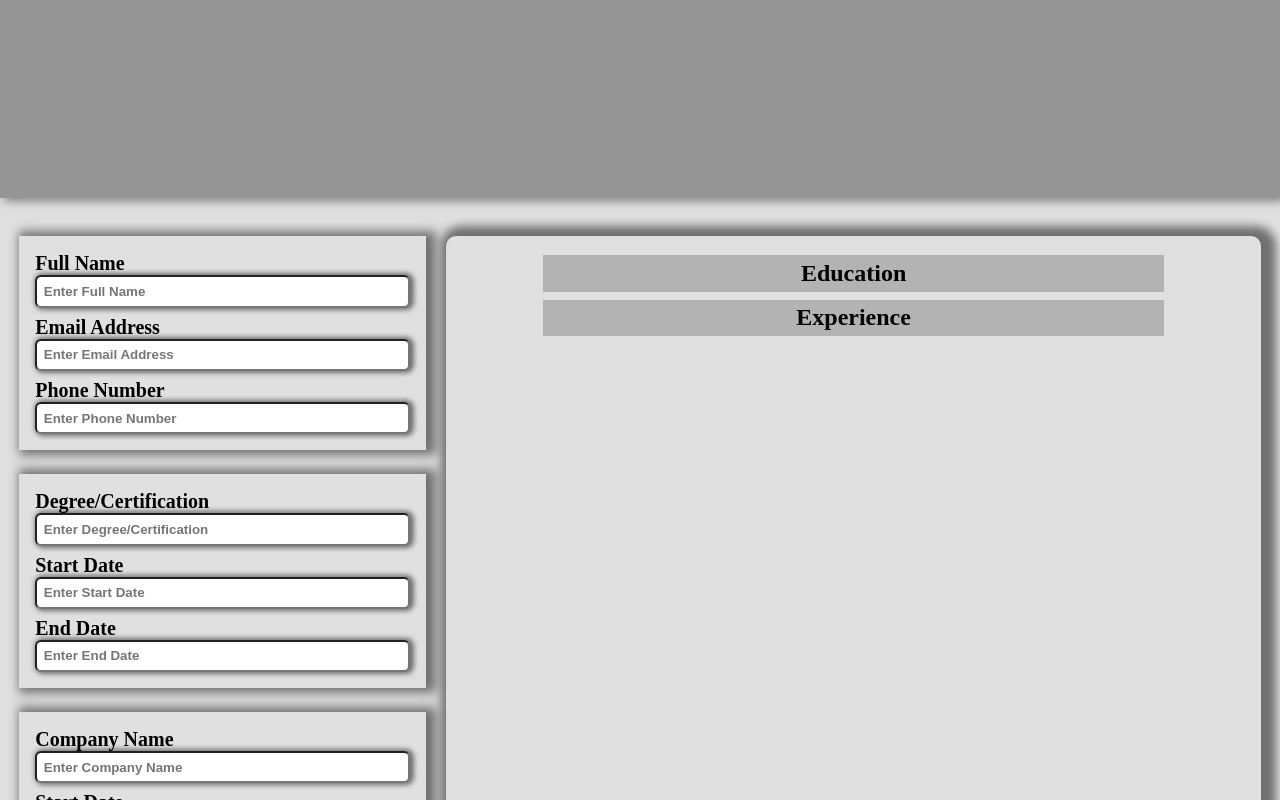
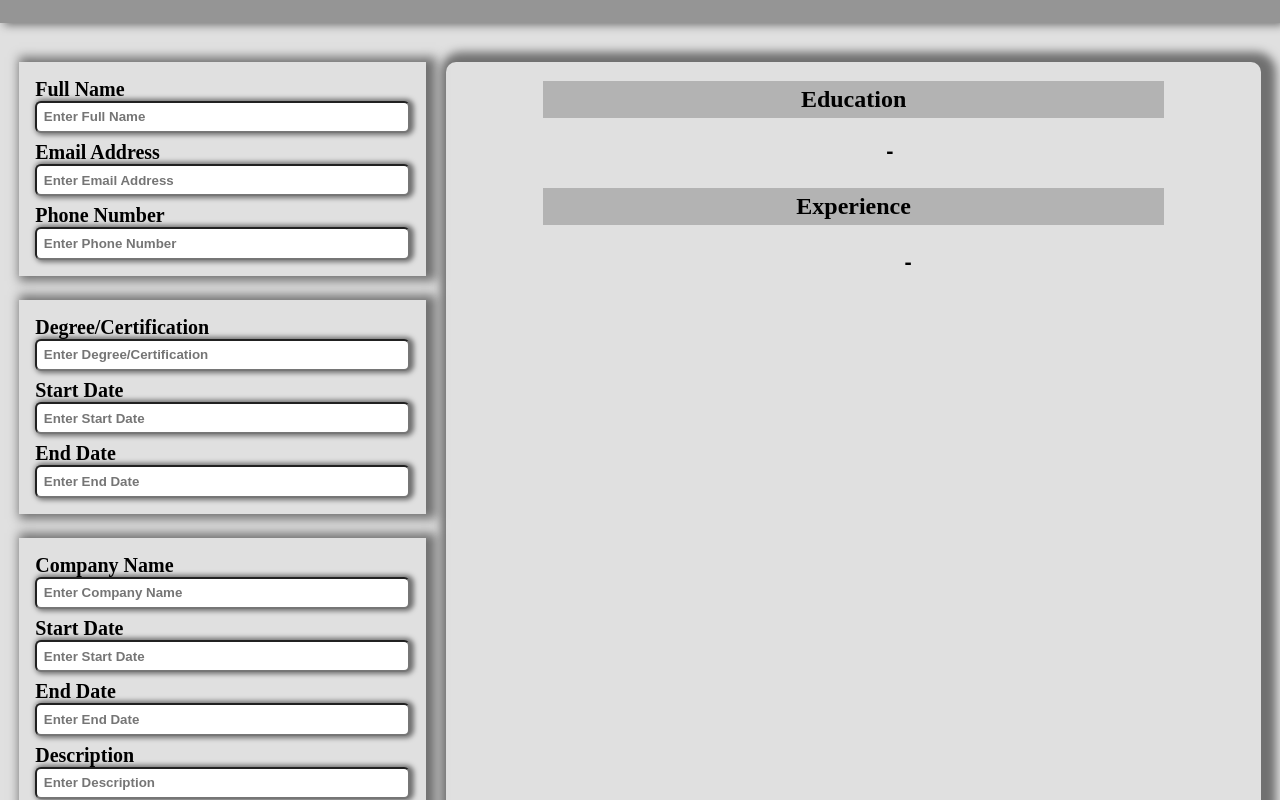
Before and after one commit to sythoniq/cv-odin, a React (Vite) app: page / in a window 1280 px wide. Shown: the top 800 px of the page. Built offline with nearby package versions, Linux system fonts and the light colour scheme.

Commit message:
Finished it, quite the simple thing

```diff
--- a/src/App.jsx
+++ b/src/App.jsx
@@ -4,6 +4,7 @@ import Experience from './components/Experience'
 import {useState} from 'react'
 
 function App() {
+  const hyphen = "-"
   const [fullName, setFullName] = useState("");
   const [phoneNo, setPhoneNo] = useState("");
   const [emailAdd, setEmailAdd] = useState("");
@@ -51,8 +52,14 @@ function App() {
     <>
       <header className="heading">
         <h3>{fullName}</h3>
-        <p className="email-name">{emailAdd}</p>
-        <p className="phone-number">{phoneNo}</p>
+        <div className="extra-info">
+          <p className="email-name">
+            <svg xmlns="http://www.w3.org/2000/svg" viewBox="0 0 24 24"><title>email</title><path d="M20,8L12,13L4,8V6L12,11L20,6M20,4H4C2.89,4 2,4.89 2,6V18A2,2 0 0,0 4,20H20A2,2 0 0,0 22,18V6C22,4.89 21.1,4 20,4Z" /></svg>
+            {emailAdd}</p>
+          <p className="phone-number">
+            <svg xmlns="http://www.w3.org/2000/svg" viewBox="0 0 24 24"><title>phone</title><path d="M6.62,10.79C8.06,13.62 10.38,15.94 13.21,17.38L15.41,15.18C15.69,14.9 16.08,14.82 16.43,14.93C17.55,15.3 18.75,15.5 20,15.5A1,1 0 0,1 21,16.5V20A1,1 0 0,1 20,21A17,17 0 0,1 3,4A1,1 0 0,1 4,3H7.5A1,1 0 0,1 8.5,4C8.5,5.25 8.7,6.45 9.07,7.57C9.18,7.92 9.1,8.31 8.82,8.59L6.62,10.79Z" /></svg>
+            {phoneNo}</p>
+        </div>
       </header>
       <div className="container">
         <div className="forms">
@@ -64,17 +71,24 @@ function App() {
           <div className="education-container">
             <h3 className="edu-title">Education</h3>
             <div className="education-content">
+              <h3>{degree}</h3>
               <div className="education-dates">
-                <h4>{edStart}</h4>
-                <h4>{edEnd}</h4>
+                <p>{edStart} {hyphen} {edEnd}</p>
               </div>
-              <h3>{degree}</h3>
             </div>
           </div>
           <div className="experience-container">
             <h3 className="exp-title">Experience</h3>
             <div className="experience-content">
-              <h3>{cName}</h3>
+              <div className="experience-extras">
+                <h3>{cName}</h3>
+                <div className="experience-dates">
+                  <p>{cStart} {hyphen} {cEnd}</p>
+                </div>
+              </div>
+              <div className="experience-description">
+                <p>{cDesc}</p>
+              </div>
             </div>
           </div>
         </div>
--- a/src/styles.css
+++ b/src/styles.css
@@ -1,5 +1,6 @@
 @import url('./styles/form.css');
 @import url('./styles/content.css');
+@import url('./styles/heading.css');
 
 * {
   margin: 0;
@@ -9,7 +10,7 @@
 body {
   background-color: #E0E0E0;
   display: grid;
-  grid-template: minmax(100px, .25fr) 1fr / 1fr;
+  grid-template: .15fr 1fr / 1fr;
   row-gap: 1.2em;
 }
 
--- a/src/styles/content.css
+++ b/src/styles/content.css
@@ -18,10 +18,37 @@
 }
 
 .education-content {
-  display: grid;
-  grid-template: 1fr / .2fr .5fr;
-  padding: .2em;
+  display: flex;
   justify-content: center;
   align-items: center;
-  font-size: 1.2em;
+  gap: 10%;
+  font-size: 1.5em;
+  font-family: monospace;
+  font-weight: 600;
+  padding: 1.25em;
 }
+
+.experience-content {
+  display: flex;
+  flex-direction: column;
+  font-size: 1.5em;
+  font-family: monospace;
+  padding: 1.25em;
+  justify-content: center;
+  align-items: center;
+}
+
+.experience-extras {
+  display: flex;
+  justify-content: center;
+  align-items: center;
+  gap: 15%;
+  min-width: 100%;
+  padding: .2em;
+  font-weight: 600;
+}
+
+.experience-description {
+  padding: .2em;
+  font-weight: 600;
+}
--- /dev/null
+++ b/src/styles/heading.css
@@ -0,0 +1,30 @@
+.heading {
+  display: flex;
+  flex-direction: column;
+  justify-content: center;
+  align-items: center;
+  gap: 1.2em;
+  font-family: monospace;
+}
+
+.heading > h3 {
+  font-size: 2em;
+}
+
+.extra-info {
+  display: grid;
+  grid-template: 1fr / .25fr .25fr;
+  font-size: 1.5em;
+  justify-content: center;
+  align-items: center;
+  column-gap: 2.5em;
+}
+
+.extra-info > * {
+  display: flex;
+  gap: .2em;
+}
+
+.extra-info > * > svg {
+  min-width: 10%;
+}
```
